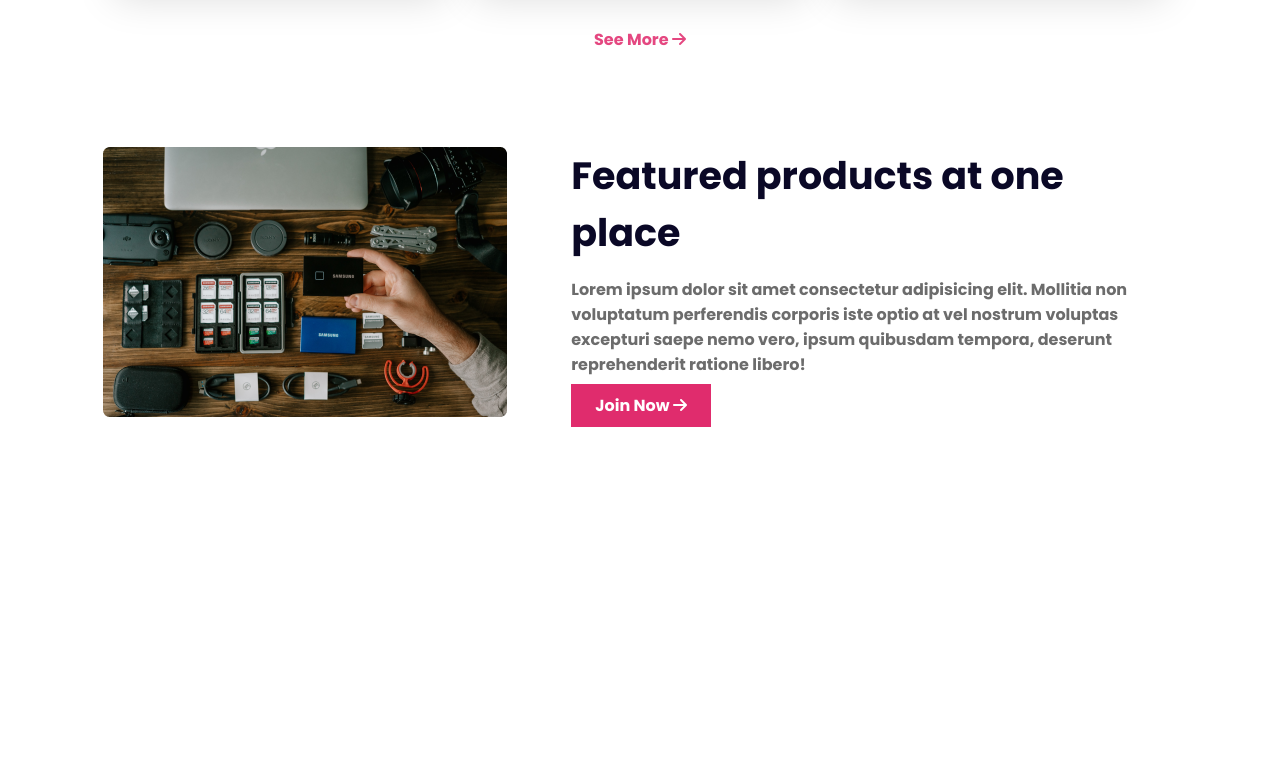
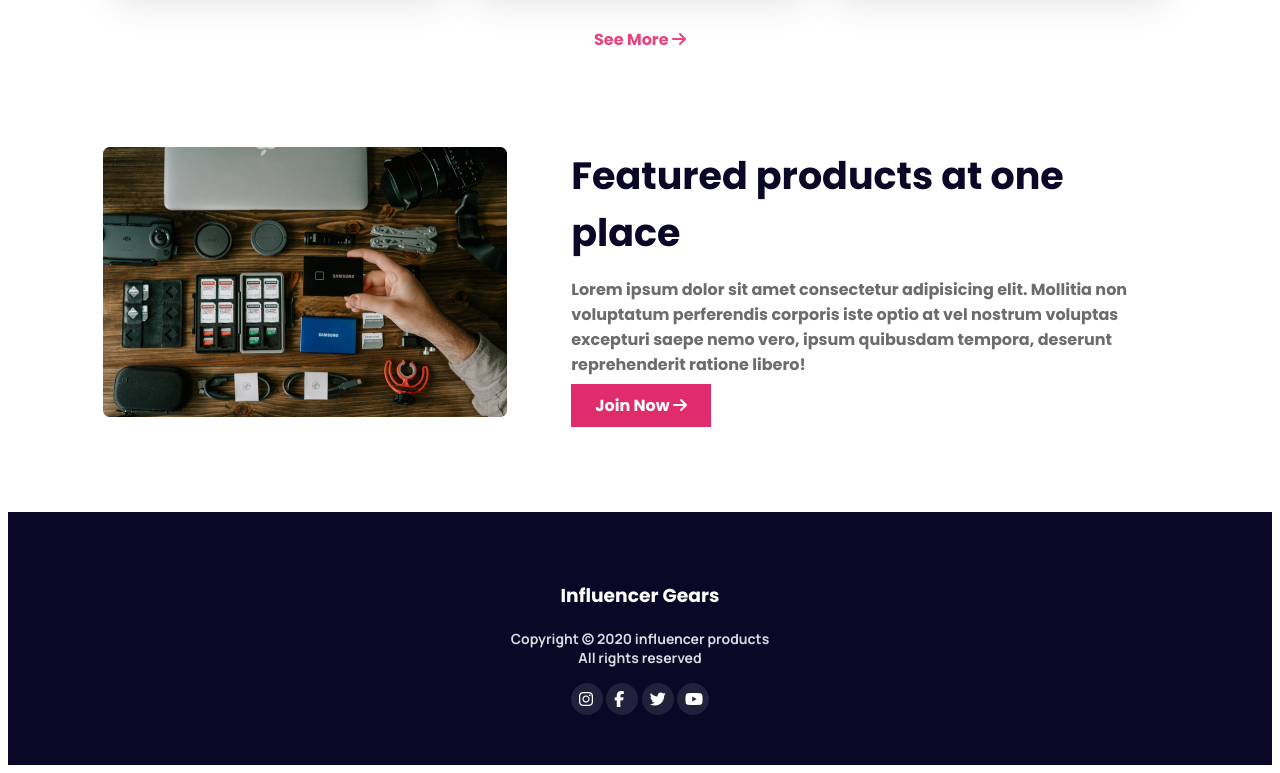
Before and after one commit to AtikAkbar/influencer-gear, a plain HTML site: page index.html in a window 1280 px wide. Shown: the part 2521-3294 px from the top of the page. Before the commit the page ends 3033 px from the top, so only its background shows below. Drawn offline with Linux system fonts and the light colour scheme.

Commit message:
Web Version compleate

```diff
--- a/index.html
+++ b/index.html
@@ -217,6 +217,16 @@
                 </div>
             </article>
         </main>
-
+        <footer>
+            <h3>Influencer Gears</h3>
+            <span>Copyright © 2020 influencer products</span>
+            <span>All rights reserved</span>
+            <div class="social">
+                <i class="fa-brands fa-instagram"></i>
+                <i class="fa-brands fa-facebook-f"></i>
+                <i class="fa-brands fa-twitter"></i>
+                <i class="fa-brands fa-youtube"></i>
+            </div>
+        </footer>
     </body>
 </html>
--- a/styles/style.css
+++ b/styles/style.css
@@ -124,7 +124,6 @@ nav a{
     font-weight: 500;
     font-size: 1.75rem;
     margin: 1rem 0 .5rem;
-    /* margin: 16px 0 8px; */
 }
 .product h3{
     color: #000000de;
@@ -140,7 +139,6 @@ nav a{
 .rating .star{
     color: #FB8200;
     font-size: 1rem;
-    /* display: inline-block; */
 }
 .rating span{
     margin-left: 0.5rem;
@@ -161,9 +159,9 @@ nav a{
     color: #E02C6DDE;
 }
 
-/* ------------------------------
+/* --------------------------
         Featured Product
--------------------------------- */
+----------------------------- */
 .featured-product{
     display: flex;
     font-family: 'Poppins', sans-serif;
@@ -191,3 +189,33 @@ nav a{
     background: #E02C6D;
     color: #FFFFFF;
 }
+
+/* ------------------------
+        footer style
+-------------------------- */
+footer{
+    display: flex;
+    align-items: center;
+    flex-direction: column;
+    background: #0A0826;
+    color: #fff;
+    font-family: 'Poppins', sans-serif;
+    font-weight: 700;
+    padding: 50px 0;
+}
+footer span{
+    font-family: 'Manrope', sans-serif;
+    font-weight: 700;;
+    font-size: 0.875rem;
+    color: #D9DBE1;
+}
+.social{
+    margin-top: 1rem;;
+}
+.social i{
+    width: 1rem;
+    height: 1rem;
+    padding: .5rem;
+    background: #22213c;
+    border-radius: 50%;
+}
```
Lines whose indentation alone changed are shown as unchanged.
